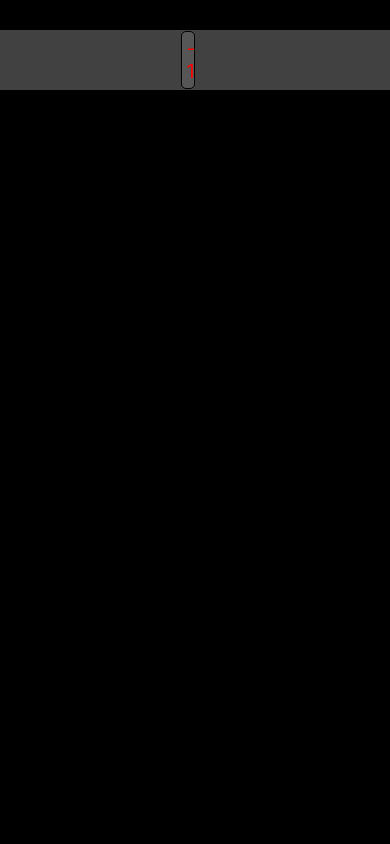
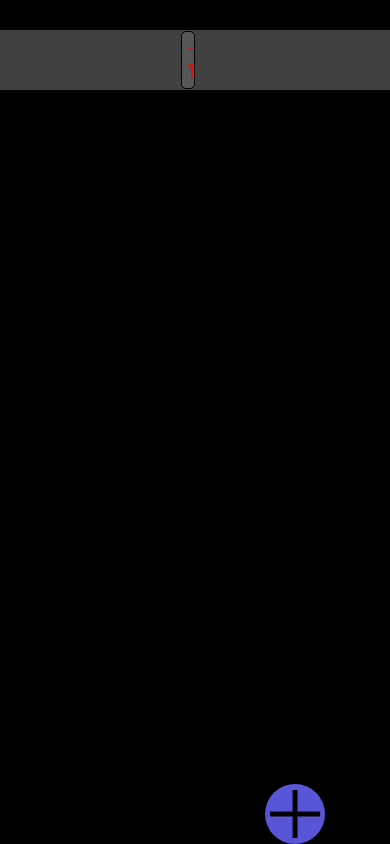
Before and after one commit to jesusMelian/prac_3_2AppBundle_jesus_Melian, a React Native app: screen / in a window 390 px wide. Built offline with nearby package versions, Linux system fonts and the light colour scheme.

Commit message:
Features: implement Add Button

```diff
--- a/App.js
+++ b/App.js
@@ -1,5 +1,5 @@
 import { useState } from 'react'
-import { StyleSheet, Text, View } from 'react-native';
+import { StyleSheet, Text, TouchableOpacity, Image, View } from 'react-native';
 import { Header } from './Components/Header';
 import { ViewBundle } from './Components/ViewBundle';
 
@@ -13,6 +13,11 @@ export default function App() {
   return (
     <View style={styles.container}>
       <Header value={-1} />
+      <TouchableOpacity style={styles.fabLocationBL}>
+            <View style={styles.fab}>
+              <Image source={require("./Icons/plus.png")} style={styles.tinyIcon}/>
+            </View>
+        </TouchableOpacity>
     </View>
   );
 }
@@ -22,4 +27,19 @@ const styles = StyleSheet.create({
     flex: 1,
     backgroundColor: '#000',
   },
+  fab: {
+    backgroundColor: "#5856D6",
+    width: 60,
+    height: 60,
+    borderRadius: 30,
+    justifyContent: 'center'
+},
+fabLocationBL: {
+    position: 'absolute',
+    bottom: 0,
+    right: 65
+},
+tinyIcon: {
+    width: 60,
+}
 });
```
Also changed, not shown: Icons/plus.png (added).
